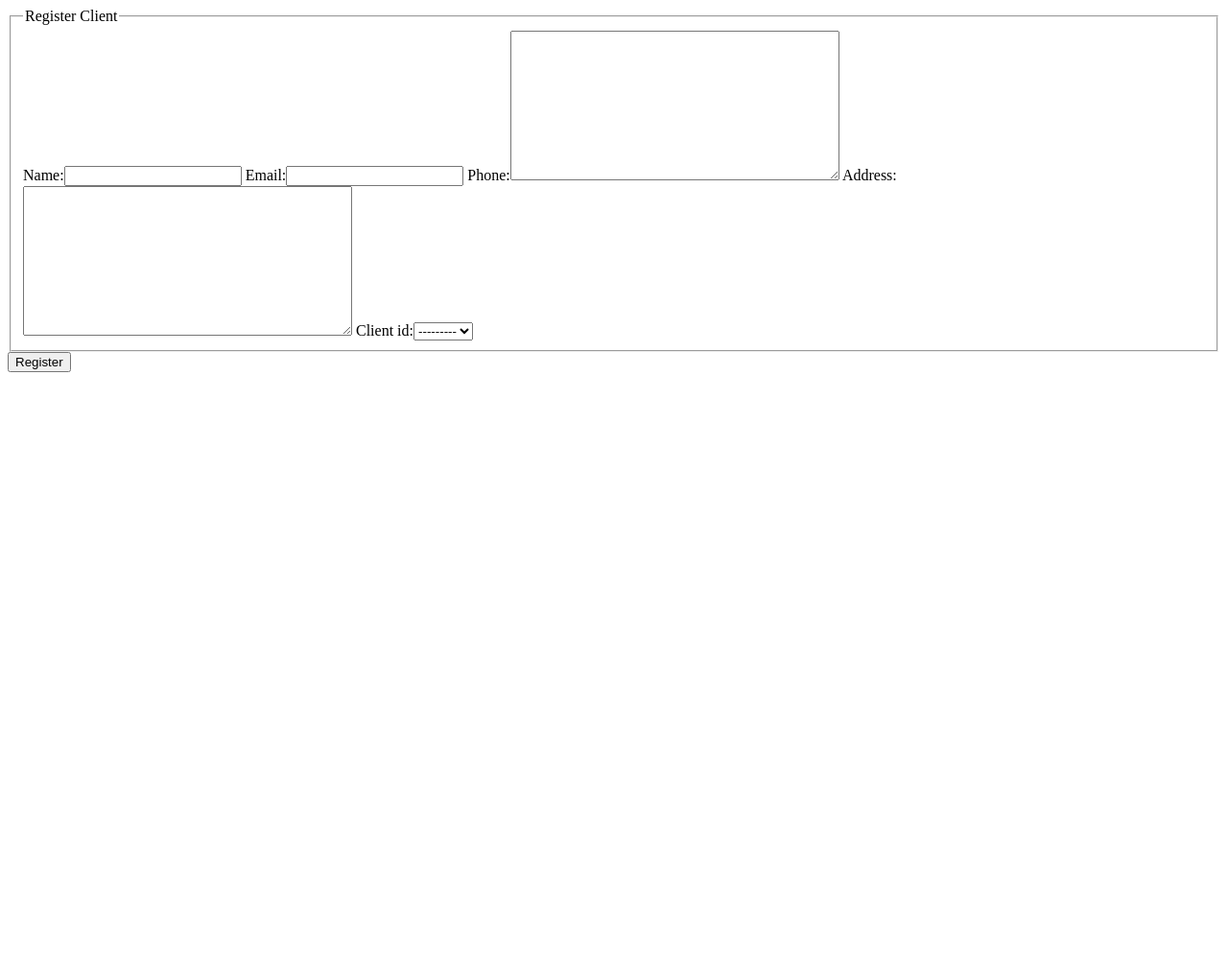
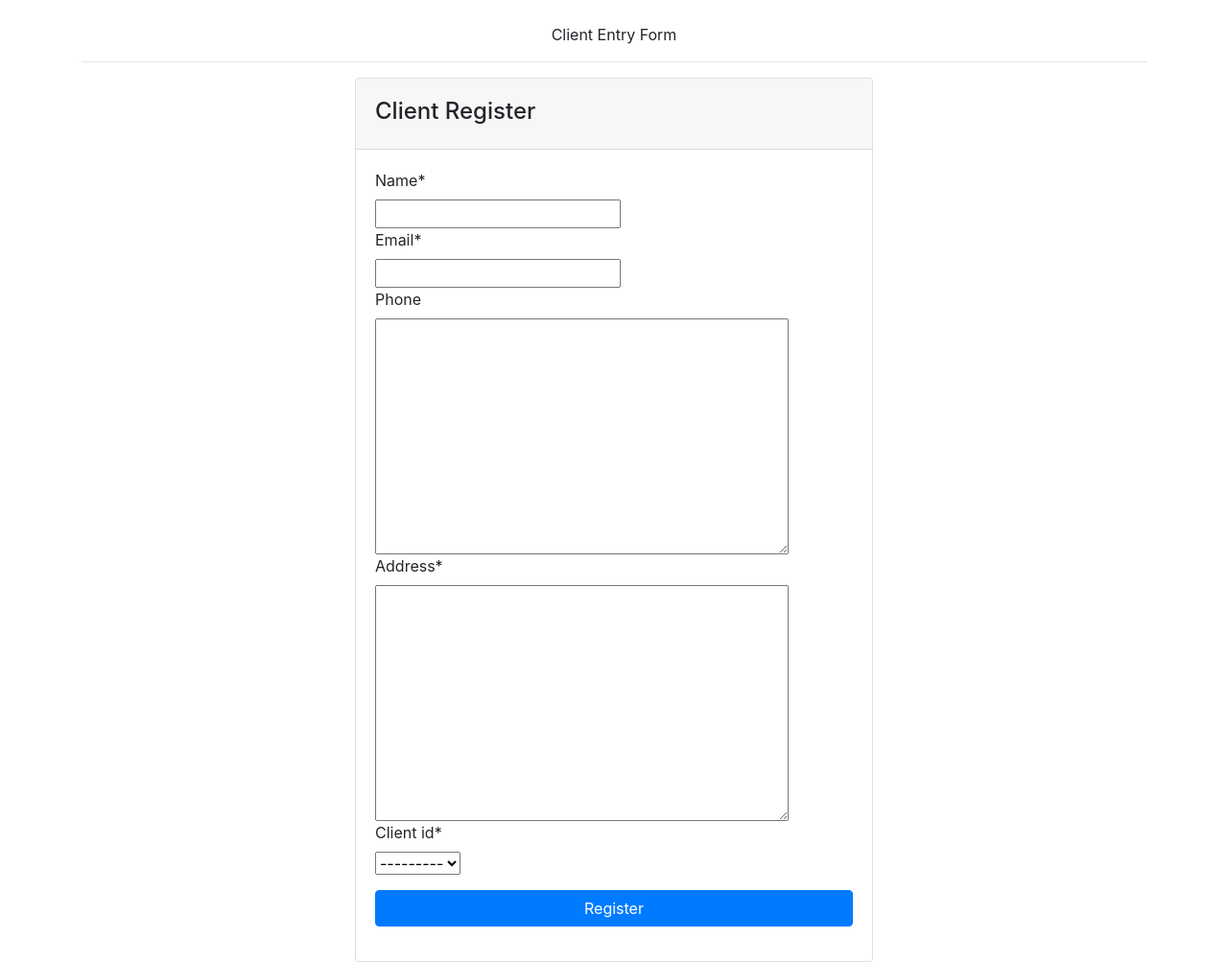
Before and after one commit to akshay98322/MinionLabs-, a Django app: page /client/new/ in a window 1280 px wide. Shown: the whole page at 96% size. Before the commit the page ends 388 px from the top, so only its background shows below. Run offline with Django 3.2, Linux system fonts and the light colour scheme; data that the repository does not hold is empty; some libraries are stand-ins or nearby versions.

Commit message:
Client Register UI fixed.

```diff
--- a/client/models.py
+++ b/client/models.py
@@ -22,4 +22,4 @@ class Client(models.Model):
         return self.name
 
     def get_absolute_url(self):
-        return reverse('register')
+        return reverse('client-create')
--- a/client/templates/client/client_form.html
+++ b/client/templates/client/client_form.html
@@ -1,14 +1,46 @@
-<div class="content-section">
-        <form method="post">
-            {%  csrf_token %}
-            <fieldset class="form-group">
-                <legend class="border-bottom mb-4">Register Client</legend>
-                  {{ form }}
-            </fieldset>
-            <div class="form-group">
-                <button class="btn btn-outline-info" type="submit">Register</button>
-            </div>
+{% load crispy_forms_tags %}
+<link href="//maxcdn.bootstrapcdn.com/bootstrap/4.0.0/css/bootstrap.min.css" rel="stylesheet" id="bootstrap-css">
+<script src="//maxcdn.bootstrapcdn.com/bootstrap/4.0.0/js/bootstrap.min.js"></script>
+<script src="//cdnjs.cloudflare.com/ajax/libs/jquery/3.2.1/jquery.min.js"></script>
+<!------ Include the above in your HEAD tag ---------->
 
-        </form>
+<link rel="stylesheet" href="https://use.fontawesome.com/releases/v5.0.8/css/all.css">
 
+
+<div class="container">
+<br>  <p class="text-center">Client Entry Form</p>
+<hr>
+{% if messages %}
+            {% for message in messages %}
+                <div class="alert alert-{{ message.tags }}">
+                    {{ message }}
+                </div>
+            {% endfor %}
+{% endif %}
+
+<div class="row justify-content-center">
+	<div class="col-md-6">
+		<div class="card">
+			<header class="card-header">
+				<h4 class="card-title mt-2">Client Register</h4>
+			</header>
+			<article class="card-body">
+			<form method="POST">
+				{%  csrf_token %}
+				<div class="form-row">
+					<div class="col form-group">
+						{{ form|crispy }}
+					</div> <!-- form-group end.// -->
+
+				</div> <!-- form-row end.// -->
+			    <div class="form-group">
+			        <button type="submit" class="btn btn-primary btn-block"> Register</button>
+			    </div> <!-- form-group// -->
+
+			</form>
+
+			</article>
+        </div>
+    </div>
 </div>
+</div>
--- a/client/views.py
+++ b/client/views.py
@@ -1,12 +1,13 @@
-from django.shortcuts import render,redirect
-from .models import Client,Device
+from django.shortcuts import render, redirect
+from .models import Client, Device
 from django.views.generic import CreateView
 from .forms import DeviceRegistrationForm
+from django.contrib.messages.views import SuccessMessageMixin
 
 
-
-class ClientCreateView(CreateView):
+class ClientCreateView(SuccessMessageMixin, CreateView):
     model = Client
+    success_message = 'Client successful created'
     fields = ['name', 'email', 'phone', 'address', 'client_id']
 
 
@@ -18,7 +19,7 @@ def DeviceRegistartionView(request):
             mac_address = form.cleaned_data['mac_address']
             # username = form.cleaned_data.get('username')
             # messages.success(request, f'Your Account Created Successfully! Now you can log in.!')
-            device = Device(device_id=device_id,mac_address=mac_address)
+            device = Device(device_id=device_id, mac_address=mac_address)
             device.save()
             return redirect('register')
     else:
```
